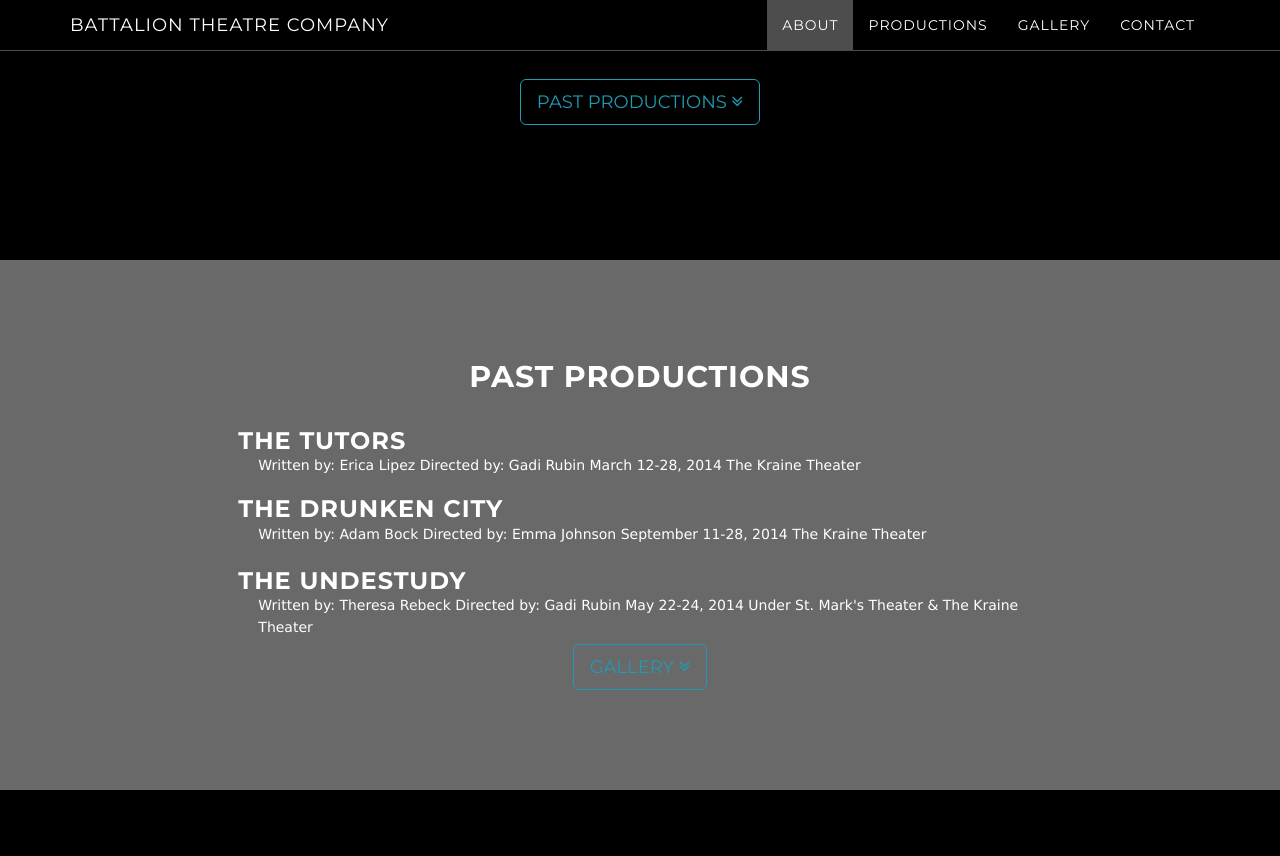
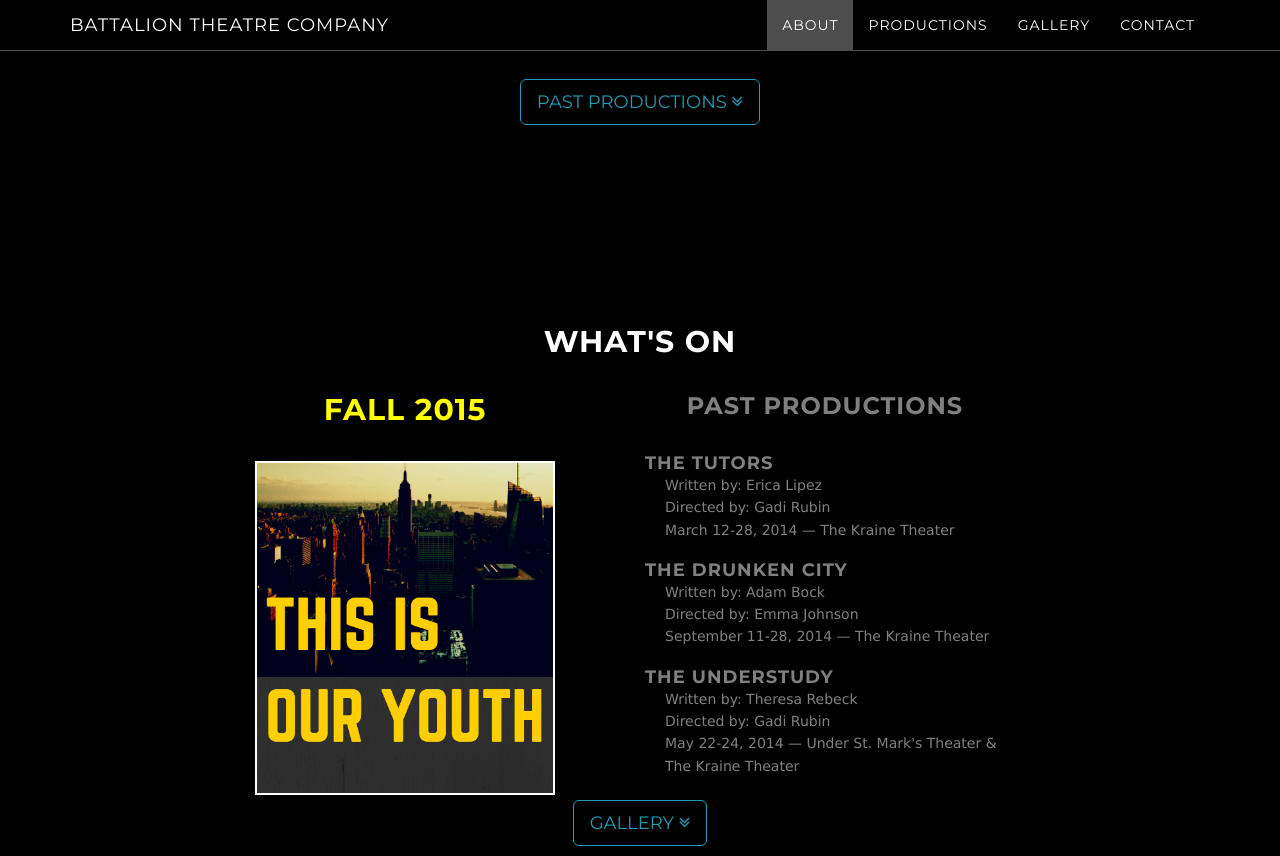
Before and after one commit to battaliontheatre/battalion, a Jekyll site: the page built from index.html, in a window 1280 px wide and 900 px high, scrolled down 2085 px, cut to the strip 0-856 px from the top of the window. Built offline with Jekyll 4.4.1, drawn with Linux system fonts in a browser that asks for light colours.

Commit message:
Remove unused images. Add Current Productions section to Productions page

```diff
--- a/_includes/contact.html
+++ b/_includes/contact.html
@@ -11,8 +11,8 @@
                     <h4>WORK WITH US</h4>
                     <p>We are always looking for talented stage managers, set designers, lighting designers, and sound technicians. Send your resume and samples of your work (if applicable).</p>
                 </div>
-                <form id="contact-form" action="//formspree.io/your@email.com"
-      method="POST">
+                <form id="contact-form" action="//formspree.io/your@email.com" method="POST">
+                    <h4>Contact us</h4>
                     <br>
                     <input type="text" name="name" placeholder="Your name">
                     <br>
--- a/_includes/productions.html
+++ b/_includes/productions.html
@@ -1,21 +1,36 @@
  <!-- Productions Section -->
-    <section id="productions" class="container productions-section text-center">
+    <section id="productions" class="container content-section productions-section text-center">
         <div class="row">
             <div class="col-lg-8 col-lg-offset-2">
-                <h2>Past Productions</h2>
-                    <h3>THE TUTORS</h3>
-                    <p>Written by: Erica Lipez Directed by: Gadi Rubin March 12-28, 2014 The Kraine Theater</p>
+                <h2>What's On</h2>
+                <div id="productions-container">
+                  <div id="current-productions">
+                    <h2>Fall 2015</h2>
+                    <img src="/img/thisisouryouth.png" alt="This is Our Youth">
+                  </div>
+
+                  <div id="past-productions">
+                    <h3>Past Productions</h3>
+                    <h4>THE TUTORS</h4>
+                    <p>Written by: Erica Lipez</p>
+                    <p>Directed by: Gadi Rubin</p>
+                    <p>March 12-28, 2014 — The Kraine Theater</p>
                     <br>
 
-                    <h3>THE DRUNKEN CITY</h3>
-                    <p>Written by: Adam Bock Directed by: Emma Johnson September 11-28, 2014 The Kraine Theater<p>
+                    <h4>THE DRUNKEN CITY</h4>
+                    <p>Written by: Adam Bock</p>
+                    <p>Directed by: Emma Johnson</p>
+                    <p>September 11-28, 2014 — The Kraine Theater</p>
                     <br>
-                    <h3>THE UNDESTUDY</h3>
-                     <p>Written by: Theresa Rebeck Directed by: Gadi Rubin May 22-24, 2014 Under St. Mark's Theater & The Kraine Theater
-			         </p>
-
-			<a href="#gallery" class="btn btn-default btn-lg page-scroll">Gallery <i class="fa fa-angle-double-down animated"></i></a>
-
+                    <h4>THE UNDERSTUDY</h4>
+                    <p>Written by: Theresa Rebeck</p>
+                    <p>Directed by: Gadi Rubin</p>
+                    <p>May 22-24, 2014 — Under St. Mark's Theater & The Kraine Theater</p>
+                  </div>
+                </div>
+                <br>
             </div>
         </div>
+
+        <a href="#gallery" id="btn-productions-section" class="btn btn-default btn-lg page-scroll">Gallery <i class="fa fa-angle-double-down animated"></i></a>
     </section>
```
Also changed, not shown: _includes/css/grayscale.css (+26 -15 lines), img/The Tutors featuring Gerrit Thurston & Michael Greehan Photo courtesy of Battalion Theatre.jpg (deleted), img/ThisisOurYouth.png (added), img/also-also-not-intro-bg.jpg (deleted), img/home.jpg (deleted), img/map-marker.png (deleted), img/not-intro-bg.jpg (deleted).
